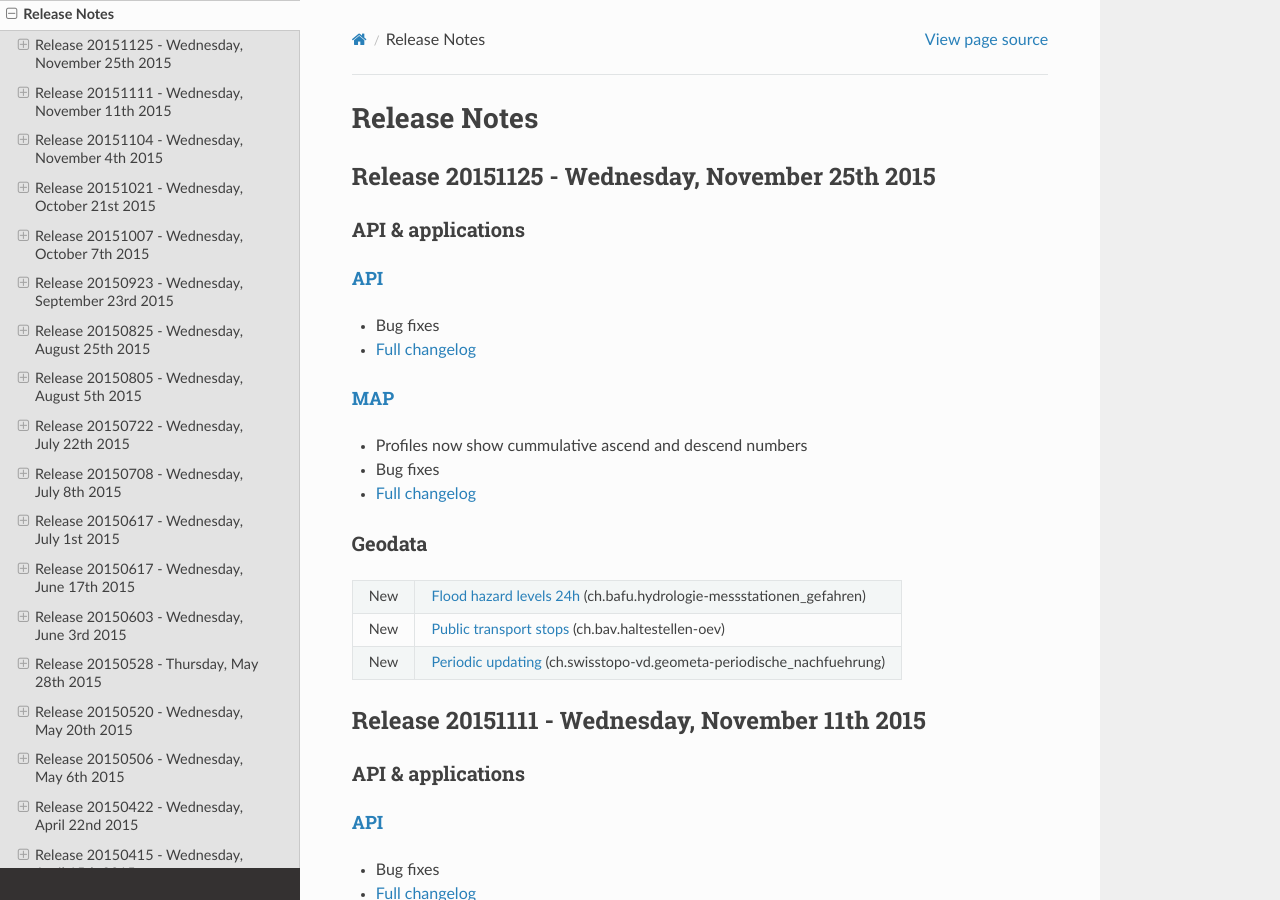
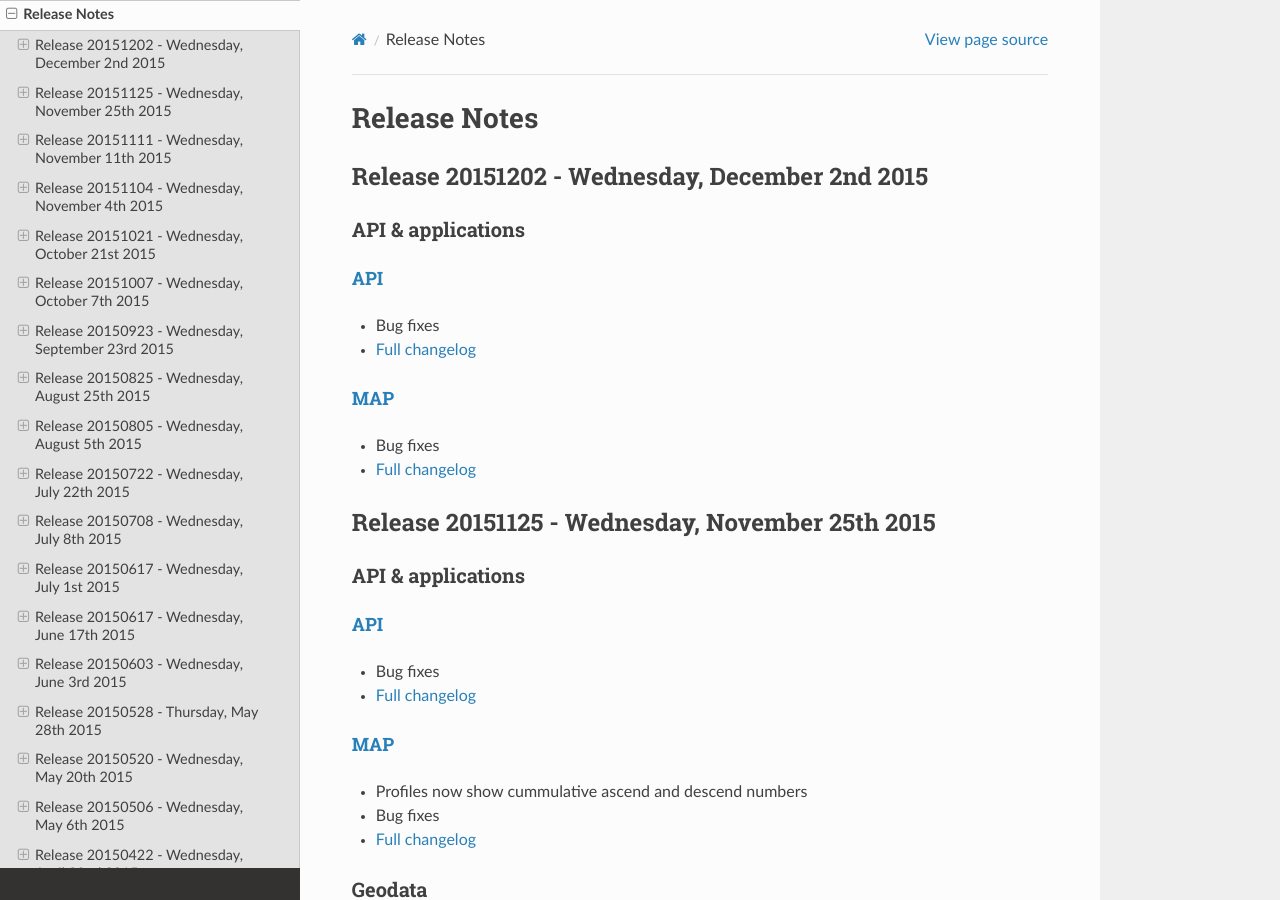
Before and after one commit to swisstopo-test/doc-chsdi3, a Sphinx documentation site: the page built from source/releasenotes/index.rst, in a window 1280 px wide and 900 px high. Built offline with Sphinx 7.4.7 and the Read the Docs theme 2.0.0, drawn with Linux system fonts in a browser that asks for light colours.

Commit message:
Release Notes 2.12.2015

```diff
--- a/source/releasenotes/index.rst
+++ b/source/releasenotes/index.rst
@@ -8,6 +8,25 @@
 
 Release Notes
 =============
+
+.. _releasenotes_20151202:
+
+Release 20151202 - Wednesday, December 2nd 2015
+-----------------------------------------------
+
+API & applications
+******************
+
+`API <//api3.geo.admin.ch>`__
+'''''''''''''''''''''''''''''
+- Bug fixes
+- `Full changelog <https://github.com/geoadmin/mf-chsdi3/compare/r_151125...r_151202>`__
+
+`MAP <//map.geo.admin.ch>`__
+'''''''''''''''''''''''''''''
+- Bug fixes
+- `Full changelog <https://github.com/geoadmin/mf-geoadmin3/compare/r_151125...r_151202>`__
+
 
 .. _releasenotes_20151125:
 
```
